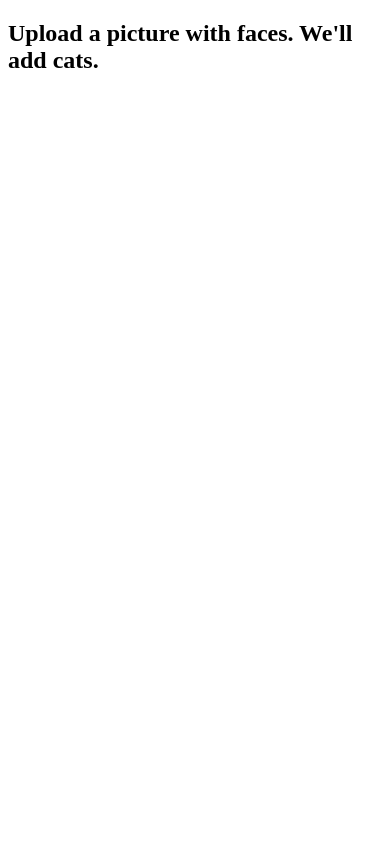
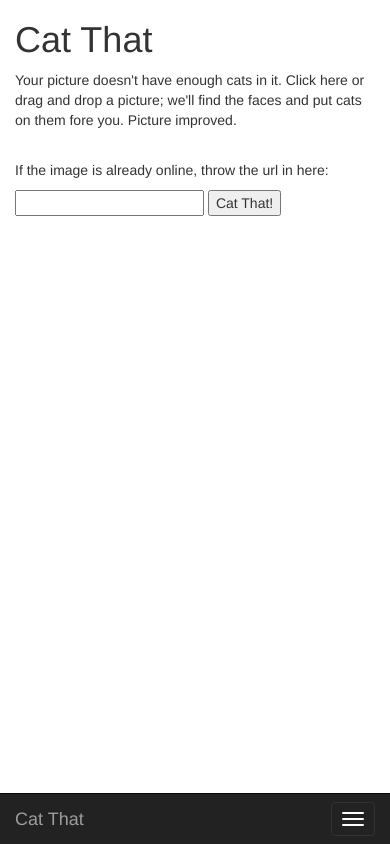
Before and after one commit to mcrowson/cat-that, a Flask app: page / in a window 390 px wide. Run offline with Flask 2, Linux system fonts and the light colour scheme; some libraries are stand-ins or nearby versions.

Commit message:
web page improved

```diff
--- a/app.py
+++ b/app.py
@@ -1,4 +1,4 @@
-from flask import Flask, request, redirect, render_template, send_file
+from flask import Flask, request, redirect, render_template, send_file, url_for, flash
 import boto3
 import uuid
 import imghdr
@@ -7,7 +7,7 @@ from cat import CatThat
 import requests
 from slackclient import SlackClient
 from cStringIO import StringIO
-from PIL import Image
+from flask_s3 import FlaskS3
 
 
 FINISHED_FOLDER = 'finished'
@@ -15,6 +15,10 @@ INPUT_KITTIES = 'stock-faces'
 S3_BUCKET = 'cats.databeard.com'
 ALLOWED_EXTENSIONS = ['png', 'jpg', 'jpeg', 'gif']
 app = Flask(__name__)
+app.config['SECRET_KEY'] = os.environ.get('FLASK_SECRET_KEY')
+app.config['FLASKS3_BUCKET_NAME'] = S3_BUCKET
+app.config['FLASKS3_URL_STYLE'] = 'path'
+s3 = FlaskS3(app)
 
 #client_id = os.environ["SLACK_CLIENT_ID"]
 #client_secret = os.environ["SLACK_CLIENT_SECRET"]
@@ -35,7 +39,7 @@ def upload_to_s3(file_obj, folder):
     s3 = boto3.client('s3')
     picture_name = '{0!s}/{1!s}.jpg'.format(folder, uuid.uuid4())
     s3.upload_fileobj(file_obj, S3_BUCKET, picture_name, ExtraArgs={'ContentType': 'image/jpeg'})
-    s3_url = 'https://s3.amazonaws.com/cats.databeard.com/{0!s}'.format(picture_name)
+    s3_url = 'https://s3.amazonaws.com/{0!s}/{1!s}'.format(S3_BUCKET, picture_name)
     return s3_url
 
 
@@ -47,34 +51,32 @@ def upload_picture(event=None, context=None):
             # Download the pic into tmp
             r = requests.get(picture_url, stream=True)
             if r.status_code != 200:
-                print("did not get 200 response code when downloading")
-                return redirect(request.url)
+                flash("We did not get 200 response code when downloading the image")
+                return url_for('/')
 
             file_obj = StringIO(r.content)
+
         elif 'file' in request.files:
-            print('got a file upload')
-            print(request.files['file'].filename)
             file_obj = request.files['file']
+            if not valid_image_file(file_obj):
+                flash("This is not a valid image file")
+                return url_for('/')
         else:
-            print("did not get posted file or url in the POSt variables")
-            return 'https://catthat.databeard.com/'
-
-        if not valid_image_file(file_obj):
-            print "This is not a valid image file"
-            return 'https://catthat.databeard.com/'
+            flash("We did not get posted file or url in the POSt variables")
+            return url_for('/')
 
         cat_that = CatThat()
         smaller_file = cat_that.resize_input_image(file_obj=file_obj)
         cat_faced = cat_that.add_cat_face(file_obj=smaller_file)
         if not cat_faced:
-            print "couldn't put cats on this face"
-            return 'https://catthat.databeard.com/'
+            flash("couldn't put cats on this face, sorry.")
+            return url_for('/')
 
         cat_path = upload_to_s3(file_obj=cat_faced, folder=FINISHED_FOLDER)
         print('returning {}'.format(cat_path))
-        return cat_path
+        return redirect(cat_path)
 
-    return render_template('dropzone.html')
+    return render_template('index.html')
 
 
 @app.route('/slack', methods=['POST', 'GET'])
--- a/cat.py
+++ b/cat.py
@@ -4,6 +4,7 @@ import json
 from PIL import Image
 import random
 from botocore.exceptions import ClientError
+
 
 class CatThat(object):
 
@@ -35,8 +36,6 @@ class CatThat(object):
         rek = boto3.client('rekognition')
 
         file_obj.seek(0)
-        #print file_obj.read()
-        #return None
         try:
             rek_results = rek.detect_faces(
                 Image={
--- a/cat_list.json
+++ b/cat_list.json
@@ -34,5 +34,5 @@
   {
     "image_path": "static/cat_pictures/cat_face9.png",
     "ear_pct_inc": "0.373665480427046"
-  },
+  }
 ]
--- a/requirements.txt
+++ b/requirements.txt
@@ -3,3 +3,4 @@ boto3
 flask
 pillow
 slackclient
+flask-s3
--- a/templates/dropzone.html
+++ /dev/null
@@ -1,31 +0,0 @@
-<!DOCTYPE html>
-<html>
-<head>
-
-    <meta charset="utf-8">
-
-    <title>Cat That Picture</title>
-
-    <script src="https://cdnjs.cloudflare.com/ajax/libs/dropzone/4.3.0/dropzone.js"></script>
-    <script src="https://cdnjs.cloudflare.com/ajax/libs/jquery/3.1.1/jquery.min.js"></script>
-    <link rel="stylesheet" href="https://cdnjs.cloudflare.com/ajax/libs/dropzone/4.3.0/dropzone.css">
-</head>
-<body>
-    <section>
-
-      <h1 id="try-it-out">Upload a picture with faces. We'll add cats.</h1>
-        <form action="/" class="dropzone" id="drop-files"></form>
-
-    </section>
-    <script>
-        Dropzone.options.dropFiles = {
-            maxFilesize: 2,
-            maxFiles: 1,
-            acceptedFiles: "image/*",
-            success: function(file, response){
-                window.location = response.toString();
-            }
-        };
-    </script>
-</body>
-</html>
--- a/templates/index.html
+++ b/templates/index.html
@@ -1,139 +1,121 @@
 <!DOCTYPE html>
-<html lang="en">
+<html class="full" lang="en">
+<!-- Frontend Theme: https://github.com/BlackrockDigital/startbootstrap-the-big-picture -->
 <head>
-<meta charset=utf-8>
-<meta name="viewport" content="width=620">
-<title>HTML5 Demo: Drag and drop, automatic upload</title>
-<link rel="stylesheet" href="css/html5demos.css">
-<script src="js/h5utils.js"></script></head>
+    <meta charset="utf-8">
+    <meta http-equiv="X-UA-Compatible" content="IE=edge">
+    <meta name="viewport" content="width=device-width, initial-scale=1">
+    <meta name="description" content="">
+    <meta name="author" content="Matthew Crowson">
+
+    <title>Cat That - Improve Pictures by Adding Cats</title>
+
+    <!-- Bootstrap Core CSS -->
+    <link href="https://maxcdn.bootstrapcdn.com/bootstrap/3.3.7/css/bootstrap.min.css" rel="stylesheet">
+
+    <!-- Dropzone -->
+    <link rel="stylesheet" href="https://cdnjs.cloudflare.com/ajax/libs/dropzone/4.3.0/dropzone.css">
+    <script src="https://cdnjs.cloudflare.com/ajax/libs/dropzone/4.3.0/dropzone.js"></script>
+
+    <!-- HTML5 Shim and Respond.js IE8 support of HTML5 elements and media queries -->
+    <!--[if lt IE 9]>
+        <script src="https://oss.maxcdn.com/libs/html5shiv/3.7.0/html5shiv.js"></script>
+        <script src="https://oss.maxcdn.com/libs/respond.js/1.4.2/respond.min.js"></script>
+    <![endif]-->
+
+    <!-- Custom CSS -->
+    <link rel="stylesheet" href="{{ url_for('static', filename='css/main.css') }}">
+</head>
+
 <body>
-<section id="wrapper">
-<div id="carbonads-container"><div class="carbonad"><div id="azcarbon"></div><script type="text/javascript">var z = document.createElement("script"); z.type = "text/javascript"; z.async = true; z.src = "http://engine.carbonads.com/z/14060/azcarbon_2_1_0_VERT"; var s = document.getElementsByTagName("script")[0]; s.parentNode.insertBefore(z, s);</script></div></div>
-    <header>
-      <h1>Drag and drop, automatic upload</h1>
-    </header>
 
-<style>
-#holder { border: 10px dashed #ccc; width: 300px; min-height: 300px; margin: 20px auto;}
-#holder.hover { border: 10px dashed #0c0; }
-#holder img { display: block; margin: 10px auto; }
-#holder p { margin: 10px; font-size: 14px; }
-progress { width: 100%; }
-progress:after { content: '%'; }
-.fail { background: #c00; padding: 2px; color: #fff; }
-.hidden { display: none !important;}
-</style>
-<article>
-  <div id="holder">
+    <!-- Navigation -->
+    <nav class="navbar navbar-inverse navbar-fixed-bottom" role="navigation">
+        <div class="container">
+            <!-- Brand and toggle get grouped for better mobile display -->
+            <div class="navbar-header">
+                <button type="button" class="navbar-toggle" data-toggle="collapse" data-target="#bs-example-navbar-collapse-1">
+                    <span class="sr-only">Toggle navigation</span>
+                    <span class="icon-bar"></span>
+                    <span class="icon-bar"></span>
+                    <span class="icon-bar"></span>
+                </button>
+                <span style="color: #ffffff;"><a class="navbar-brand">Cat That</a></span>
             </div>
-  <p id="upload" class="hidden"><label>Drag & drop not supported, but you can still upload via this input field:<br><input type="file"></label></p>
-  <p id="filereader">File API & FileReader API not supported</p>
-  <p id="formdata">XHR2's FormData is not supported</p>
-  <p id="progress">XHR2's upload progress isn't supported</p>
-  <p>Upload progress: <progress id="uploadprogress" min="0" max="100" value="0">0</progress></p>
-  <p>Drag an image from your desktop on to the drop zone above to see the browser both render the preview, but also upload automatically to this server.</p>
-</article>
+            <!-- Collect the nav links, forms, and other content for toggling -->
+            <div class="collapse navbar-collapse" id="bs-example-navbar-collapse-1">
+                <ul class="nav navbar-nav">
+                    <li>
+                        <a href="https://github.com/mcrowson/cat-that">Source Code</a>
+                    </li>
+                    <li>
+                        <a href="#">Making Cat That</a>
+                    </li>
+                    <li>
+                        <a href="https://databeard.com">Contact</a>
+                    </li>
+                </ul>
+            </div>
+            <!-- /.navbar-collapse -->
+        </div>
+        <!-- /.container -->
+    </nav>
+
+    <!-- Page Content -->
+    <div class="container">
+        <div class="row">
+            <div class="col-md-6 col-sm-12" id="clickable">
+                <h1>Cat That</h1>
+                <p>Your picture doesn't have enough cats in it. Click here or drag and drop a picture; we'll find the faces and put cats on them fore you. Picture improved.</p>
+                <br/>
+                <!-- Flashed messages -->
+                {% with messages = get_flashed_messages() %}
+                  {% if messages %}
+                    <ul class=flashes>
+                    {% for message in messages %}
+                      <li>{{ message }}</li>
+                    {% endfor %}
+                    </ul>
+                  {% endif %}
+                {% endwith %}
+                {% block body %}{% endblock %}
+
+                <p>If the image is already online, throw the url in here:</p>
+                <form method="post" action="/">
+                    <input type="url" name="url">
+                    <input type="submit" value="Cat That!">
+                </form>
+                <div class="dropzone-previews" id="preview"></div>
+            </div>
+        </div>
+        <!-- /.row -->
+    </div>
+    <!-- /.container -->
+
+    <!-- jQuery -->
+    <script
+      src="https://code.jquery.com/jquery-3.1.1.slim.min.js"
+      integrity="sha256-/SIrNqv8h6QGKDuNoLGA4iret+kyesCkHGzVUUV0shc="
+      crossorigin="anonymous"></script>
+    <!-- Bootstrap Core JavaScript -->
+    <script src="https://maxcdn.bootstrapcdn.com/bootstrap/3.3.7/js/bootstrap.min.js"></script>
+
+    <!-- Dropzone for drag and drop image uploading -->
     <script>
-var holder = document.getElementById('holder'),
-    tests = {
-      filereader: typeof FileReader != 'undefined',
-      dnd: 'draggable' in document.createElement('span'),
-      formdata: !!window.FormData,
-      progress: "upload" in new XMLHttpRequest
-    },
-    support = {
-      filereader: document.getElementById('filereader'),
-      formdata: document.getElementById('formdata'),
-      progress: document.getElementById('progress')
-    },
-    acceptedTypes = {
-      'image/png': true,
-      'image/jpeg': true,
-      'image/gif': true
-    },
-    progress = document.getElementById('uploadprogress'),
-    fileupload = document.getElementById('upload');
-
-"filereader formdata progress".split(' ').forEach(function (api) {
-  if (tests[api] === false) {
-    support[api].className = 'fail';
-  } else {
-    // FFS. I could have done el.hidden = true, but IE doesn't support
-    // hidden, so I tried to create a polyfill that would extend the
-    // Element.prototype, but then IE10 doesn't even give me access
-    // to the Element object. Brilliant.
-    support[api].className = 'hidden';
+        new Dropzone(document.body, {
+            url: "/",
+            maxFilesize: 2,
+            maxFiles: 1,
+            clickable: "#container",
+            previewsContainer: "#preview",
+            acceptedFiles: "image/*",
+            success: function(file, response){
+                window.location = response.toString();
             }
         });
+    </script>
 
-function previewfile(file) {
-  if (tests.filereader === true && acceptedTypes[file.type] === true) {
-    var reader = new FileReader();
-    reader.onload = function (event) {
-      var image = new Image();
-      image.src = event.target.result;
-      image.width = 250; // a fake resize
-      holder.appendChild(image);
-    };
-
-    reader.readAsDataURL(file);
-  }  else {
-    holder.innerHTML += '<p>Uploaded ' + file.name + ' ' + (file.size ? (file.size/1024|0) + 'K' : '');
-    console.log(file);
-  }
-}
-
-function readfiles(files) {
-    debugger;
-    var formData = tests.formdata ? new FormData() : null;
-    for (var i = 0; i < files.length; i++) {
-      if (tests.formdata) formData.append('file', files[i]);
-      previewfile(files[i]);
-    }
-
-    // now post a new XHR request
-    if (tests.formdata) {
-      var xhr = new XMLHttpRequest();
-      xhr.open('POST', '/');
-      xhr.onload = function() {
-        progress.value = progress.innerHTML = 100;
-      };
-
-      if (tests.progress) {
-        xhr.upload.onprogress = function (event) {
-          if (event.lengthComputable) {
-            var complete = (event.loaded / event.total * 100 | 0);
-            progress.value = progress.innerHTML = complete;
-          }
-        }
-      }
-
-      xhr.send(formData);
-    }
-}
-
-if (tests.dnd) {
-  holder.ondragover = function () { this.className = 'hover'; return false; };
-  holder.ondragend = function () { this.className = ''; return false; };
-  holder.ondrop = function (e) {
-    this.className = '';
-    e.preventDefault();
-    readfiles(e.dataTransfer.files);
-  }
-} else {
-  fileupload.className = 'hidden';
-  fileupload.querySelector('input').onchange = function () {
-    readfiles(this.files);
-  };
-}
-
-</script><a id="html5badge" href="http://www.w3.org/html/logo/">
-<img src="http://www.w3.org/html/logo/badge/html5-badge-h-connectivity-device-graphics-multimedia-performance-semantics-storage.png" width="325" height="64" alt="HTML5 Powered with Connectivity / Realtime, Device Access, Graphics, 3D & Effects, Multimedia, Performance & Integration, Semantics, and Offline & Storage" title="HTML5 Powered with Connectivity / Realtime, Device Access, Graphics, 3D & Effects, Multimedia, Performance & Integration, Semantics, and Offline & Storage">
-</a>
-    <footer><a href="/">HTML5 demos</a>/<a id="built" href="http://twitter.com/rem">@rem built this</a>/<a href="#view-source">view source</a></footer>
-</section>
-<a href="http://github.com/remy/html5demos"><img style="position: absolute; top: 0; left: 0; border: 0;" src="http://s3.amazonaws.com/github/ribbons/forkme_left_darkblue_121621.png" alt="Fork me on GitHub" /></a>
-<script src="js/prettify.packed.js"></script>
+    <!-- Because Analytis -->
     <script>
       (function(i,s,o,g,r,a,m){i['GoogleAnalyticsObject']=r;i[r]=i[r]||function(){
       (i[r].q=i[r].q||[]).push(arguments)},i[r].l=1*new Date();a=s.createElement(o),
@@ -144,5 +126,7 @@ if (tests.dnd) {
       ga('send', 'pageview');
 
     </script>
+
 </body>
+
 </html>
```
Lines whose indentation alone changed are shown as unchanged.
